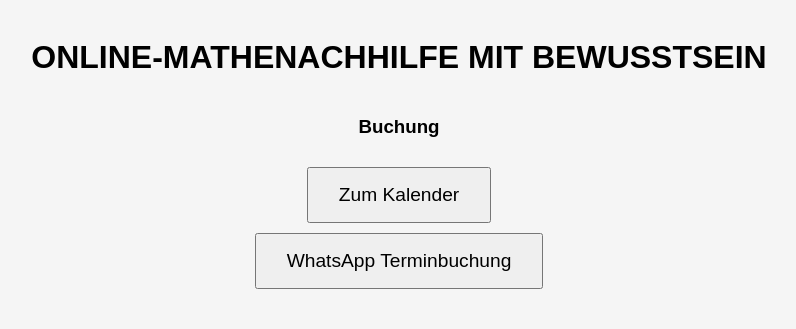
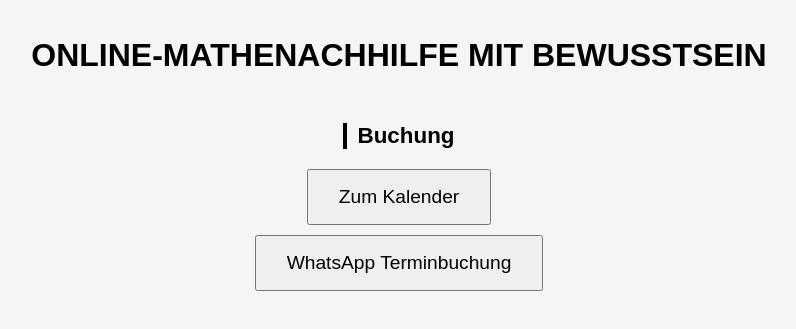
Before and after one commit to Bernhard1995/Terminkalender-ONLINE-MATHENACHHILFE-MIT-BEWUSSTSEIN, a plain HTML site: page index.html in a window 1280 px wide. Shown: the part 385-714 px from the top of the page, without its empty margins (241-1037 px from the left). Drawn offline with Linux system fonts and the light colour scheme.

Commit message:
Update index.html

```diff
--- a/index.html
+++ b/index.html
@@ -53,7 +53,21 @@
   <img src="Firmenlogo.svg" alt="Firmenlogo" class="logo">
 
   <h1>ONLINE-MATHENACHHILFE MIT BEWUSSTSEIN</h1>
-  <h3>Buchung</h3>
+  <h2 class="section-title">Buchung</h2>
+
+  <style>
+  h1 {
+    margin-bottom: 30px;
+  }
+
+  .section-title {
+    font-weight: 600;
+    font-size: 1.4em;
+    margin-bottom: 10px;
+    border-left: 4px solid #000;
+    padding-left: 10px;
+  }
+  </style>
 
   <button onclick="window.open('https://drive.google.com/drive/folders/1gwk87t0EOa08elvETj79LlHhstuPisRH','_blank')">
     Zum Kalender
```
